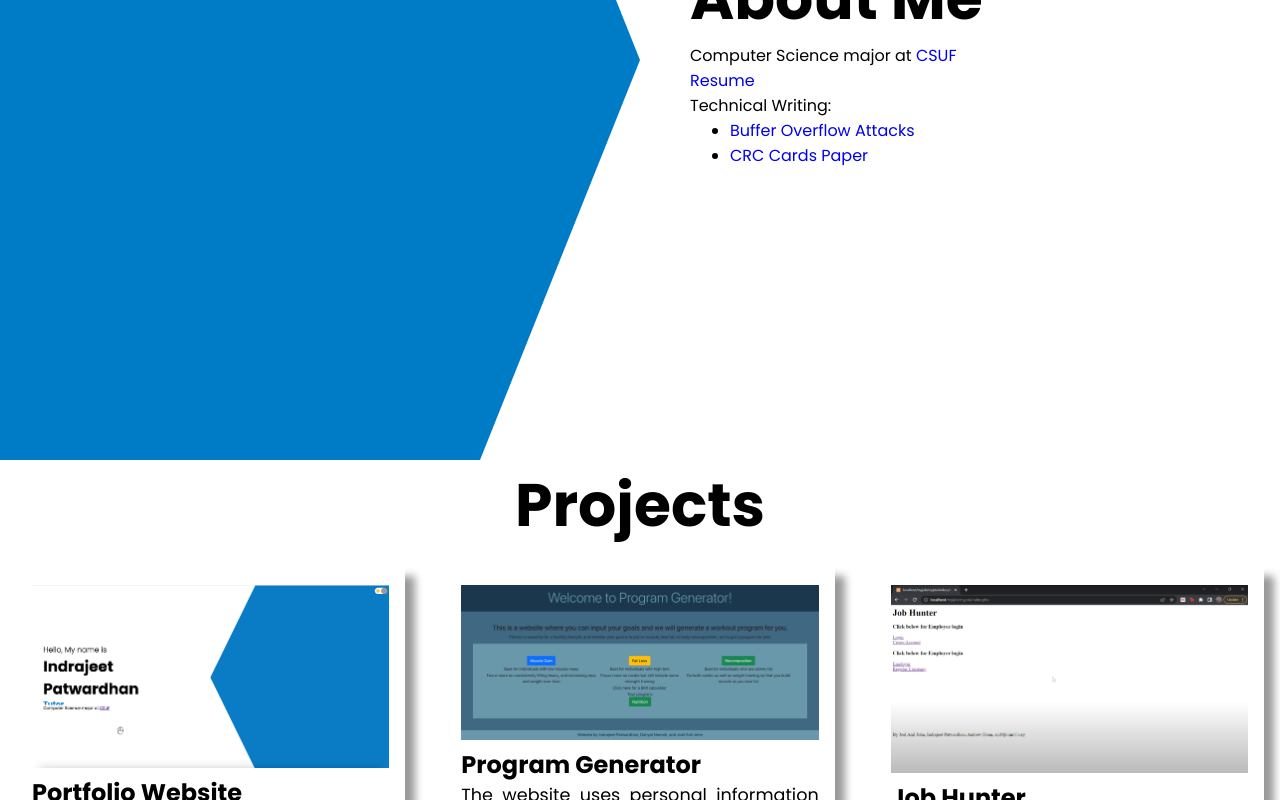
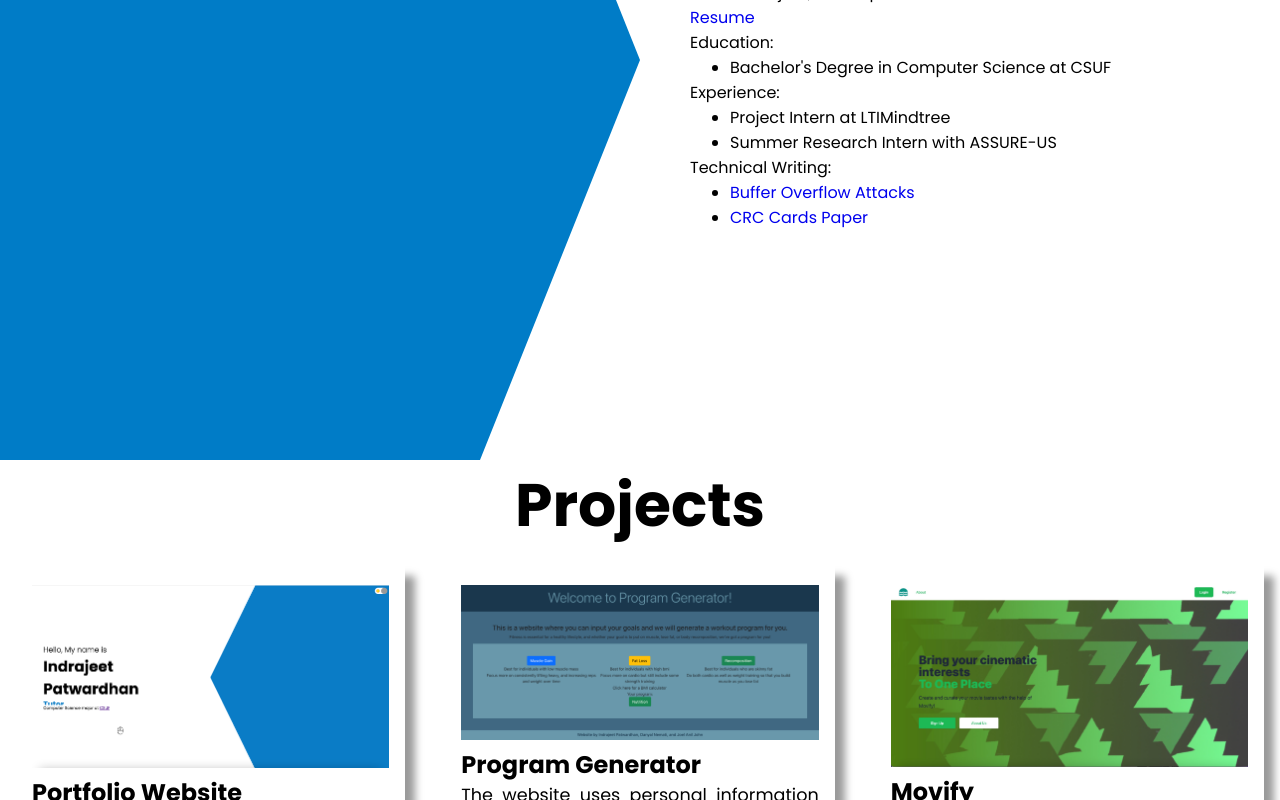
Before and after one commit to Indrajeet2002/Portfolio, a React (Create React App) app: page /product in a window 1280 px wide. Shown: the part 1140-1940 px from the top of the page. Built offline with nearby package versions, Linux system fonts and the light colour scheme.

Commit message:
About Me and Projects Update

```diff
--- a/src/components/about/About.jsx
+++ b/src/components/about/About.jsx
@@ -21,10 +21,29 @@ const About = () => {
           <h1 className="a-title">About Me</h1>
           <div>
             <p>
-              Computer Science major at <a href="http://www.fullerton.edu/" className="i-desc" target="_blank" rel="noreferrer">CSUF</a>
+              Hi I'm Indrajeet, a Computer Science Master's Student at <a href="http://www.fullerton.edu/" className="i-desc" target="_blank" rel="noreferrer">CSUF</a>
             </p>
             <p>
-              <a href="https://drive.google.com/file/d/1uIYVJhpqya9i14NGxY0GG5Qa60n-it9m/view?usp=sharing" className="i-desc" target="_blank" rel="noreferrer">Resume</a>
+              <a href="https://drive.google.com/file/d/1INKSLM9CxSArLdIrU5rUczb1JzXcbd9b/view?usp=sharing" className="i-desc" target="_blank" rel="noreferrer">Resume</a>
+            </p>
+            <p>
+              Education:
+              <ul>
+                <li>
+                  Bachelor's Degree in Computer Science at CSUF
+                </li>
+              </ul>
+            </p>
+            <p>
+              Experience:
+              <ul>
+                <li>
+                  Project Intern at LTIMindtree
+                </li>
+                <li>
+                  Summer Research Intern with ASSURE-US
+                </li>
+              </ul>
             </p>
             <p>
               Technical Writing:
--- a/src/components/product/Product.jsx
+++ b/src/components/product/Product.jsx
@@ -3,9 +3,10 @@ import React from "react";
 //TODO: import 5 images
 import IMG1 from "../../img/PortfolioWebsite.png"
 import IMG2 from "../../img/ProgramGenerator.png"
-import IMG3 from "../../img/JobHunter.png"
-import IMG4 from "../../img/CaveEscape.png"
-import IMG5 from "../../img/SnakeGame.png"
+import IMG3 from "../../img/Movify.jpg"
+import IMG4 from "../../img/JobHunter.png"
+import IMG5 from "../../img/CaveEscape.png"
+import IMG6 from "../../img/SnakeGame.png"
 //import { NavLink } from "react-router-dom";
 import { useContext } from "react";
 //import { useState } from "react";
@@ -17,7 +18,7 @@ const data = [
     image: IMG1,
     title: "Portfolio Website",
     description: "Personal website displaying technical skills and projects.",
-    github: ""
+    github: "https://github.com/Indrajeet2002/Portfolio"
   },
 
   {
@@ -31,26 +32,50 @@ const data = [
   {
     id: 3,
     image: IMG3,
+    title: "Movify",
+    description: "The website allows users to make an account and create personalized playlists of their favorite movies.",
+    github: "https://github.com/Indrajeet2002/my-app"
+  },
+
+  {
+    id: 4,
+    image: IMG4,
     title: "Job Hunter",
     description: "The website allows employers and employees to make an account, as well as post jobs and apply for jobs, respectively.",
     github: "https://github.com/Indrajeet2002/Job-Hunter"
   },
 
   {
-    id: 4,
-    image: IMG4,
+    id: 5,
+    image: IMG5,
     title: "Cave Escape",
     description: "This is a text based game in which the player has to move through several rooms collecting items and escape.",
     github: "https://github.com/Indrajeet2002/CaveEscape"
   },
 
   {
-    id: 5,
-    image: IMG5,
+    id: 6,
+    image: IMG6,
     title: "Snake Game",
     description: "The good old snake game; eat the fruit to become longer and get the high score.",
     github: "https://github.com/Indrajeet2002/SnakeGame"
   },
+
+  // {
+  //   id: 7,
+  //   image: IMG6,
+  //   title: "Expense Tracker",
+  //   description: "An IOS app that allows users to create accounts and manage their finances based on categories of expenses.",
+  //   github: "https://github.com/Indrajeet2002/Expense-Tracker"
+  // },
+
+  // {
+  //   id: 8,
+  //   image: IMG6,
+  //   title: "World Trotter",
+  //   description: "An IOS app that allows for conversion between Fahrenheit and Celsius as well as translation between English and Spanish.",
+  //   github: "https://github.com/Indrajeet2002/World-Trotter"
+  // },
 
   // {
   //   id: 6,
@@ -69,7 +94,7 @@ const Product = () => {
   return (
     <section id="product">
       <h1 className="portfolio__section-title">Projects</h1>
-
+      {/* <p>Web Development</p> */}
       <div className="container portfolio__container">
         {
           data.map(({id, image, title, description, github}) => {
@@ -121,6 +146,9 @@ const Product = () => {
         }
 
       </div>
+
+      {/* <p>Mobile Development</p>
+      <p>Game Development</p> */}
     </section>
   )
 }
```
Also changed, not shown: src/img/Movify.jpg (added), 1 other file (tests, documents, lock files or other folders).
